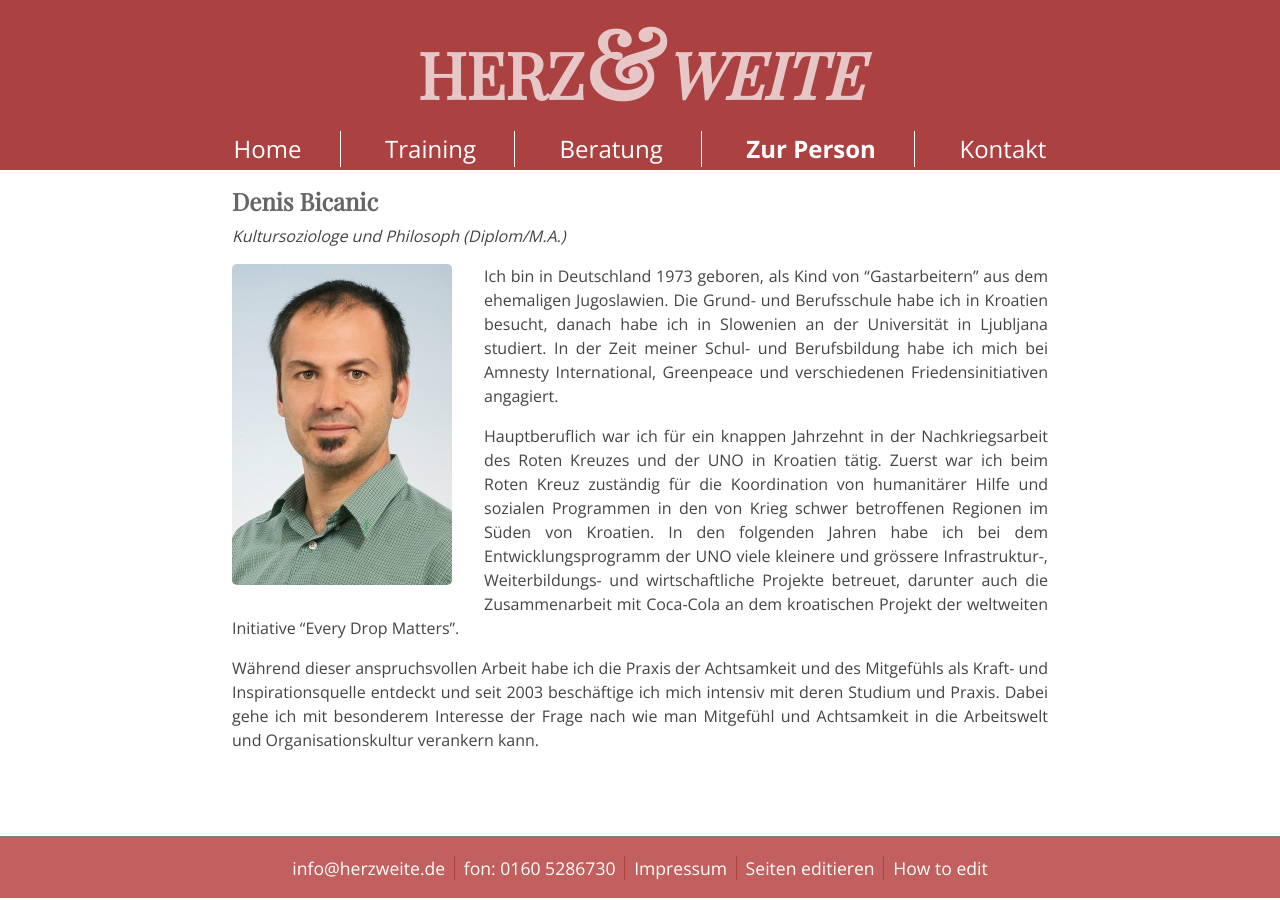
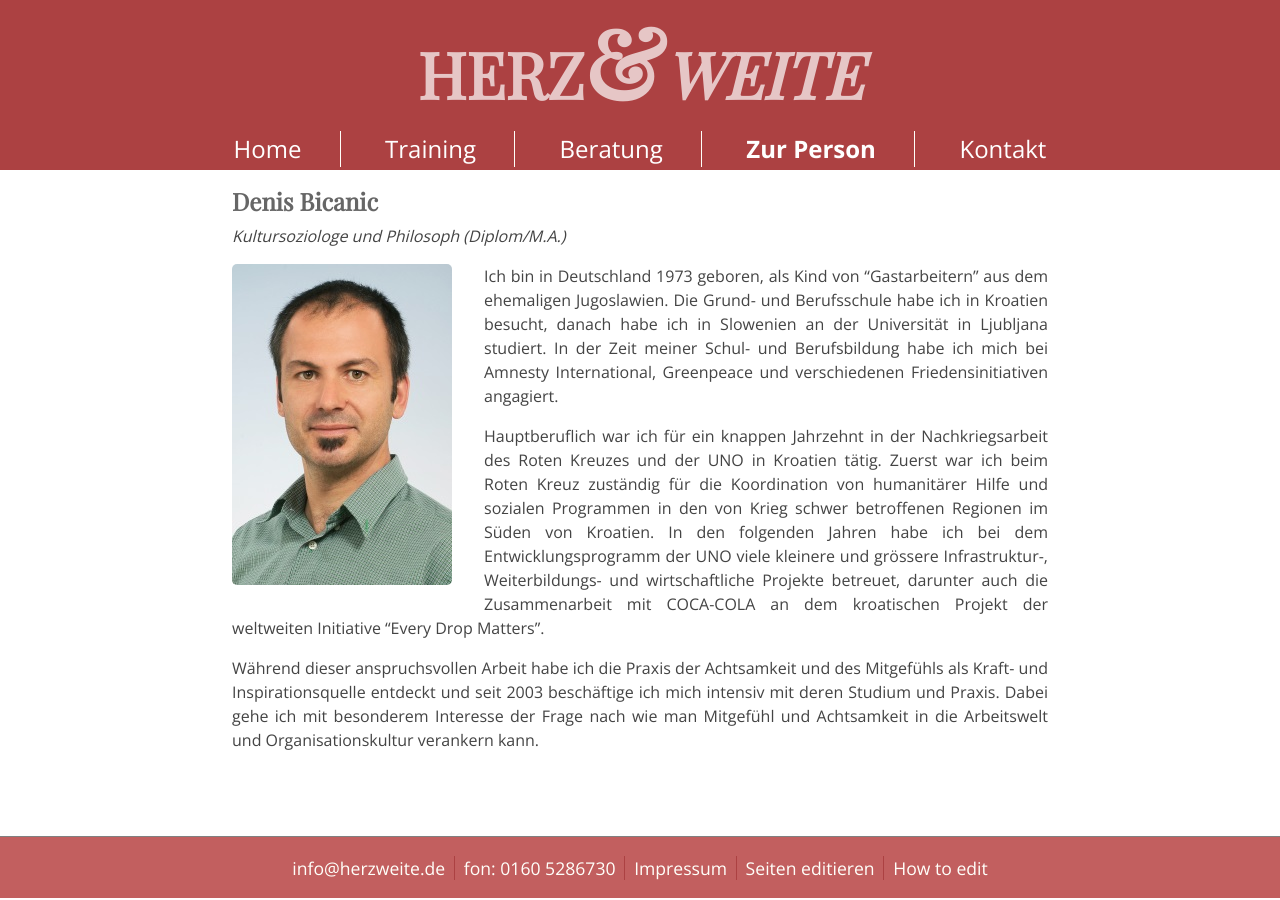
Before and after one commit to herzweite/herzweite.github.io, a Jekyll site: the page built from zur-person.md, in a window 1280 px wide. Built offline with Jekyll 4.4.1, drawn with Linux system fonts in a browser that asks for light colours; some web fonts are replaced; Markdown is read by kramdown in place of the engine named in the settings; comment, search, counter and statistics services are not loaded.

```diff
--- a/zur-person.md
+++ b/zur-person.md
@@ -10,6 +10,6 @@ hideTitle: true
 
 Ich bin in Deutschland  1973 geboren, als Kind von "Gastarbeitern" aus dem ehemaligen Jugoslawien. Die Grund- und Berufsschule habe ich in Kroatien besucht, danach habe ich in Slowenien an der Universität in Ljubljana studiert. In der Zeit meiner Schul- und Berufsbildung habe ich mich bei Amnesty International, Greenpeace und verschiedenen Friedensinitiativen angagiert.
 
-Hauptberuflich war ich für ein knappen Jahrzehnt in der Nachkriegsarbeit des Roten Kreuzes und der UNO in Kroatien tätig. Zuerst war ich beim Roten Kreuz zuständig für die Koordination von humanitärer Hilfe und sozialen Programmen in den von Krieg schwer betroffenen Regionen im Süden von Kroatien. In den folgenden Jahren habe ich bei dem Entwicklungsprogramm der UNO viele kleinere und grössere Infrastruktur-, Weiterbildungs- und wirtschaftliche Projekte betreuet, darunter auch die Zusammenarbeit mit Coca-Cola an dem  kroatischen Projekt der weltweiten Initiative "Every Drop Matters".
+Hauptberuflich war ich für ein knappen Jahrzehnt in der Nachkriegsarbeit des Roten Kreuzes und der UNO in Kroatien tätig. Zuerst war ich beim Roten Kreuz zuständig für die Koordination von humanitärer Hilfe und sozialen Programmen in den von Krieg schwer betroffenen Regionen im Süden von Kroatien. In den folgenden Jahren habe ich bei dem Entwicklungsprogramm der UNO viele kleinere und grössere Infrastruktur-, Weiterbildungs- und wirtschaftliche Projekte betreuet, darunter auch die Zusammenarbeit mit COCA-COLA an dem  kroatischen Projekt der weltweiten Initiative "Every Drop Matters".
 
 Während dieser anspruchsvollen Arbeit habe ich die Praxis der Achtsamkeit und des Mitgefühls als Kraft- und Inspirationsquelle entdeckt und seit 2003 beschäftige ich mich intensiv mit deren Studium und Praxis. Dabei gehe ich mit besonderem Interesse der Frage nach wie man Mitgefühl und Achtsamkeit in die Arbeitswelt und Organisationskultur verankern kann.
```
